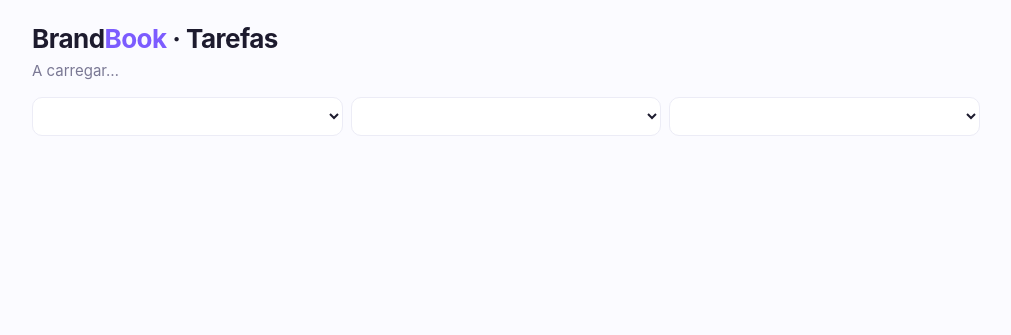
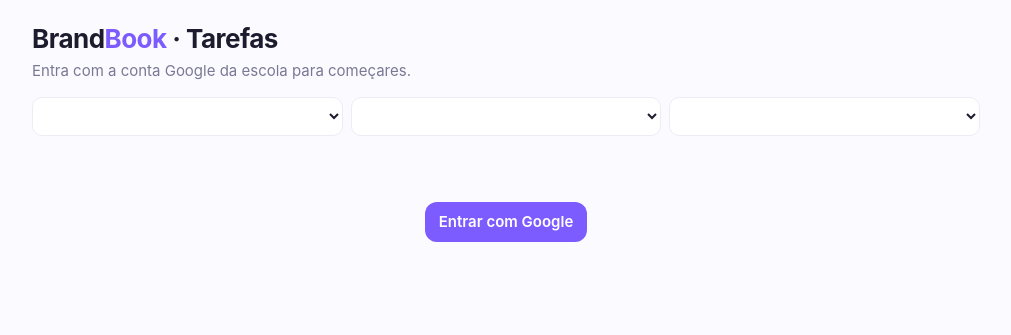
Before and after one commit to Lilianaggsilva/Brandbook_ISTEC, a plain HTML site: page index.html in a window 1280 px wide. Shown: the whole page, without its empty margins (134-1145 px from the left). Drawn offline with nearby package versions, Linux system fonts and the light colour scheme.

Commit message:
Update Supabase URL and key in index.html

```diff
--- a/index.html
+++ b/index.html
@@ -56,7 +56,7 @@ textarea{background:var(--card);border:1px solid var(--ln);border-radius:10px;pa
 <div style="display:flex;gap:8px;justify-content:flex-end;margin-top:12px"><button class="g" id="nx">Cancelar</button><button id="ns">Criar grupo</button></div></dialog>
 <script src="https://cdn.jsdelivr.net/npm/@supabase/supabase-js@2.45.4/dist/umd/supabase.js"></script>
 <script>
-const SB_URL='COLA_AQUI_O_PROJECT_URL',SB_KEY='COLA_AQUI_A_CHAVE_PUBLISHABLE',HD='';
+const SB_URL='https://xeujypeigskqvdokatse.supabase.co/rest/v1/',SB_KEY='sb_publishable_vW5f-VsovaHZqgAP0ZTw6w_5KHqVSrl',HD='';
 const sb=supabase.createClient(SB_URL,SB_KEY);
 const QS=[`Qual é a tarefa que o teu grupo ainda não tocou? Ataca-a hoje.`,`Se a vossa marca fosse uma pessoa, como falaria? Já está no Tom de voz?`,`Que grupo está logo atrás de vocês? Dá-lhe motivos para ficar lá.`,`Uma tarefa pequena hoje vale mais do que uma enorme na sexta.`,`O vosso logo funciona a preto e branco? Prova-o no Monocromático.`,`Quem do grupo ainda não atualizou nada hoje?`];
 const $=s=>document.querySelector(s),esc=s=>String(s??'').replace(/[&<>"]/g,c=>({'&':'&amp;','<':'&lt;','>':'&gt;','"':'&quot;'}[c]));
```
